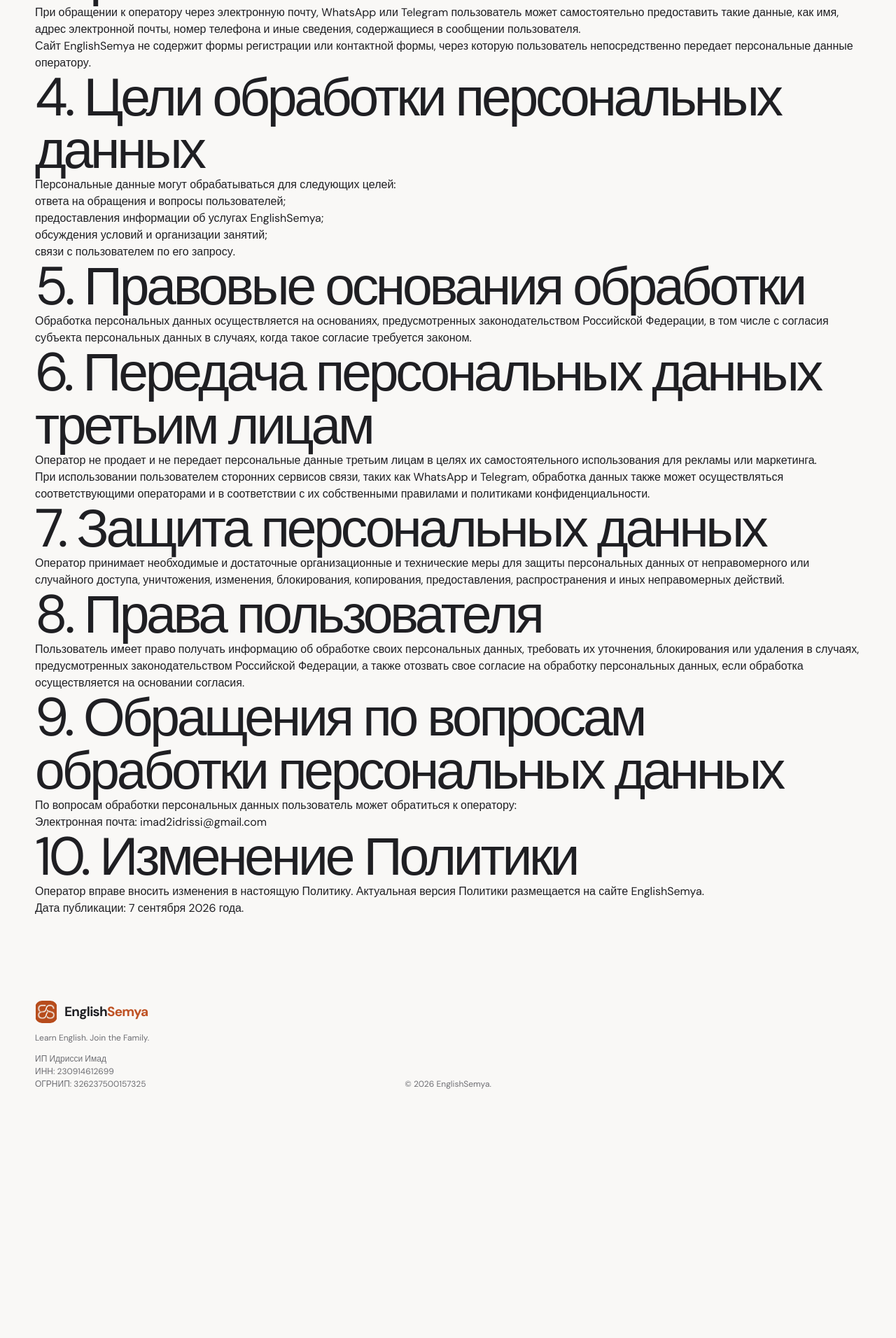
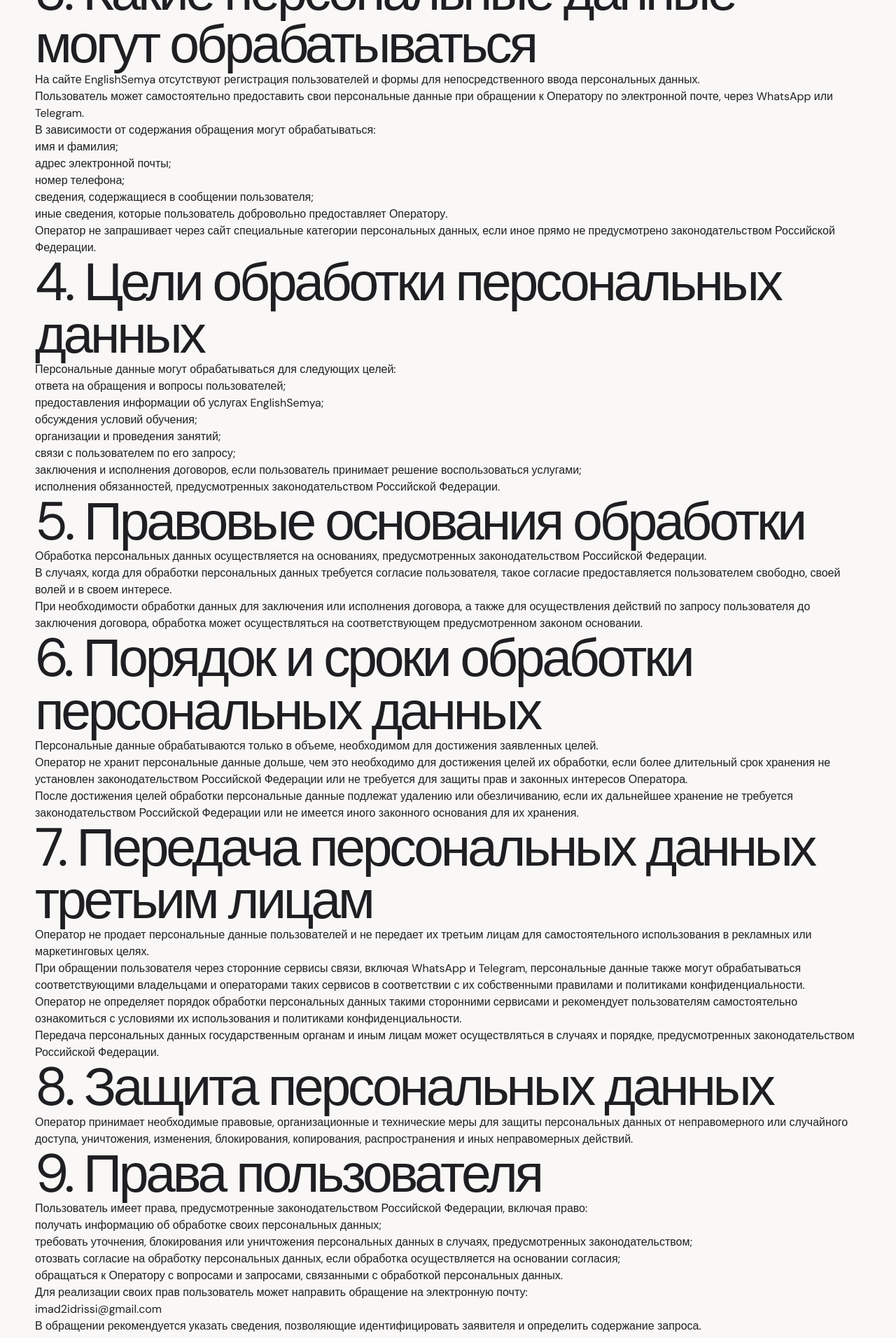
Before and after one commit to Imadoidrissi/englishsemya, a Next.js app: page /privacy-policy in a window 1280 px wide. Shown: the part 780-2692 px from the top of the page at 70% size. Before the commit the page ends 2383 px from the top, so only its background shows below. Built offline with nearby package versions, Linux system fonts and the light colour scheme; a web font is replaced by a local one.

Commit message:
Update page.tsx

```diff
--- a/src/app/privacy-policy/page.tsx
+++ b/src/app/privacy-policy/page.tsx
@@ -28,23 +28,26 @@ export default function PrivacyPolicy() {
           <p>
             Настоящая Политика обработки персональных данных определяет порядок
             обработки и защиты персональных данных пользователей сайта
-            EnglishSemya.
+            EnglishSemya: https://englishsemya.com/.
+          </p>
+
+          <p>
+            Политика разработана в соответствии с Федеральным законом от
+            27.07.2006 № 152-ФЗ «О персональных данных» и иными применимыми
+            нормативными правовыми актами Российской Федерации.
           </p>
 
           <h2>1. Общие положения</h2>
 
           <p>
-            Настоящая Политика разработана в соответствии с законодательством
-            Российской Федерации в области персональных данных и применяется к
-            информации, которую оператор может получить о пользователях сайта
-            EnglishSemya.
+            Оператор обеспечивает конфиденциальность персональных данных и
+            принимает необходимые правовые, организационные и технические меры
+            для их защиты.
           </p>
 
           <h2>2. Оператор персональных данных</h2>
 
-          <p>
-            Оператором персональных данных является:
-          </p>
+          <p>Оператором персональных данных является:</p>
 
           <p>
             <strong>ИП Идрисси Имад</strong>
@@ -52,21 +55,40 @@ export default function PrivacyPolicy() {
             ИНН: 230914612699
             <br />
             ОГРНИП: 326237500157325
+            <br />
+            Электронная почта:{" "}
+            <a href="mailto:imad2idrissi@gmail.com">
+              imad2idrissi@gmail.com
+            </a>
           </p>
 
-          <h2>3. Какие данные могут обрабатываться</h2>
+          <h2>3. Какие персональные данные могут обрабатываться</h2>
 
           <p>
-            При обращении к оператору через электронную почту, WhatsApp или
-            Telegram пользователь может самостоятельно предоставить такие
-            данные, как имя, адрес электронной почты, номер телефона и иные
-            сведения, содержащиеся в сообщении пользователя.
+            На сайте EnglishSemya отсутствуют регистрация пользователей и формы
+            для непосредственного ввода персональных данных.
           </p>
 
           <p>
-            Сайт EnglishSemya не содержит формы регистрации или контактной
-            формы, через которую пользователь непосредственно передает
-            персональные данные оператору.
+            Пользователь может самостоятельно предоставить свои персональные
+            данные при обращении к Оператору по электронной почте, через
+            WhatsApp или Telegram.
+          </p>
+
+          <p>В зависимости от содержания обращения могут обрабатываться:</p>
+
+          <ul>
+            <li>имя и фамилия;</li>
+            <li>адрес электронной почты;</li>
+            <li>номер телефона;</li>
+            <li>сведения, содержащиеся в сообщении пользователя;</li>
+            <li>иные сведения, которые пользователь добровольно предоставляет Оператору.</li>
+          </ul>
+
+          <p>
+            Оператор не запрашивает через сайт специальные категории
+            персональных данных, если иное прямо не предусмотрено
+            законодательством Российской Федерации.
           </p>
 
           <h2>4. Цели обработки персональных данных</h2>
@@ -78,77 +100,170 @@ export default function PrivacyPolicy() {
           <ul>
             <li>ответа на обращения и вопросы пользователей;</li>
             <li>предоставления информации об услугах EnglishSemya;</li>
-            <li>обсуждения условий и организации занятий;</li>
-            <li>связи с пользователем по его запросу.</li>
+            <li>обсуждения условий обучения;</li>
+            <li>организации и проведения занятий;</li>
+            <li>связи с пользователем по его запросу;</li>
+            <li>
+              заключения и исполнения договоров, если пользователь принимает
+              решение воспользоваться услугами;
+            </li>
+            <li>
+              исполнения обязанностей, предусмотренных законодательством
+              Российской Федерации.
+            </li>
           </ul>
 
           <h2>5. Правовые основания обработки</h2>
 
           <p>
             Обработка персональных данных осуществляется на основаниях,
-            предусмотренных законодательством Российской Федерации, в том числе
-            с согласия субъекта персональных данных в случаях, когда такое
-            согласие требуется законом.
-          </p>
-
-          <h2>6. Передача персональных данных третьим лицам</h2>
-
-          <p>
-            Оператор не продает и не передает персональные данные третьим лицам
-            в целях их самостоятельного использования для рекламы или
-            маркетинга.
+            предусмотренных законодательством Российской Федерации.
           </p>
 
           <p>
-            При использовании пользователем сторонних сервисов связи, таких как
-            WhatsApp и Telegram, обработка данных также может осуществляться
-            соответствующими операторами и в соответствии с их собственными
-            правилами и политиками конфиденциальности.
-          </p>
-
-          <h2>7. Защита персональных данных</h2>
-
-          <p>
-            Оператор принимает необходимые и достаточные организационные и
-            технические меры для защиты персональных данных от неправомерного
-            или случайного доступа, уничтожения, изменения, блокирования,
-            копирования, предоставления, распространения и иных неправомерных
-            действий.
-          </p>
-
-          <h2>8. Права пользователя</h2>
-
-          <p>
-            Пользователь имеет право получать информацию об обработке своих
-            персональных данных, требовать их уточнения, блокирования или
-            удаления в случаях, предусмотренных законодательством Российской
-            Федерации, а также отозвать свое согласие на обработку персональных
-            данных, если обработка осуществляется на основании согласия.
-          </p>
-
-          <h2>9. Обращения по вопросам обработки персональных данных</h2>
-
-          <p>
-            По вопросам обработки персональных данных пользователь может
-            обратиться к оператору:
+            В случаях, когда для обработки персональных данных требуется
+            согласие пользователя, такое согласие предоставляется пользователем
+            свободно, своей волей и в своем интересе.
           </p>
 
           <p>
+            При необходимости обработки данных для заключения или исполнения
+            договора, а также для осуществления действий по запросу пользователя
+            до заключения договора, обработка может осуществляться на
+            соответствующем предусмотренном законом основании.
+          </p>
+
+          <h2>6. Порядок и сроки обработки персональных данных</h2>
+
+          <p>
+            Персональные данные обрабатываются только в объеме, необходимом для
+            достижения заявленных целей.
+          </p>
+
+          <p>
+            Оператор не хранит персональные данные дольше, чем это необходимо
+            для достижения целей их обработки, если более длительный срок
+            хранения не установлен законодательством Российской Федерации или
+            не требуется для защиты прав и законных интересов Оператора.
+          </p>
+
+          <p>
+            После достижения целей обработки персональные данные подлежат
+            удалению или обезличиванию, если их дальнейшее хранение не требуется
+            законодательством Российской Федерации или не имеется иного
+            законного основания для их хранения.
+          </p>
+
+          <h2>7. Передача персональных данных третьим лицам</h2>
+
+          <p>
+            Оператор не продает персональные данные пользователей и не передает
+            их третьим лицам для самостоятельного использования в рекламных или
+            маркетинговых целях.
+          </p>
+
+          <p>
+            При обращении пользователя через сторонние сервисы связи, включая
+            WhatsApp и Telegram, персональные данные также могут обрабатываться
+            соответствующими владельцами и операторами таких сервисов в
+            соответствии с их собственными правилами и политиками
+            конфиденциальности.
+          </p>
+
+          <p>
+            Оператор не определяет порядок обработки персональных данных такими
+            сторонними сервисами и рекомендует пользователям самостоятельно
+            ознакомиться с условиями их использования и политиками
+            конфиденциальности.
+          </p>
+
+          <p>
+            Передача персональных данных государственным органам и иным лицам
+            может осуществляться в случаях и порядке, предусмотренных
+            законодательством Российской Федерации.
+          </p>
+
+          <h2>8. Защита персональных данных</h2>
+
+          <p>
+            Оператор принимает необходимые правовые, организационные и
+            технические меры для защиты персональных данных от неправомерного
+            или случайного доступа, уничтожения, изменения, блокирования,
+            копирования, распространения и иных неправомерных действий.
+          </p>
+
+          <h2>9. Права пользователя</h2>
+
+          <p>
+            Пользователь имеет права, предусмотренные законодательством
+            Российской Федерации, включая право:
+          </p>
+
+          <ul>
+            <li>
+              получать информацию об обработке своих персональных данных;
+            </li>
+            <li>
+              требовать уточнения, блокирования или уничтожения персональных
+              данных в случаях, предусмотренных законодательством;
+            </li>
+            <li>
+              отозвать согласие на обработку персональных данных, если обработка
+              осуществляется на основании согласия;
+            </li>
+            <li>
+              обращаться к Оператору с вопросами и запросами, связанными с
+              обработкой персональных данных.
+            </li>
+          </ul>
+
+          <p>
+            Для реализации своих прав пользователь может направить обращение на
+            электронную почту:
+          </p>
+
+          <p>
+            <a href="mailto:imad2idrissi@gmail.com">
+              imad2idrissi@gmail.com
+            </a>
+          </p>
+
+          <p>
+            В обращении рекомендуется указать сведения, позволяющие
+            идентифицировать заявителя и определить содержание запроса.
+          </p>
+
+          <h2>10. Обращения по вопросам обработки персональных данных</h2>
+
+          <p>
+            По вопросам обработки персональных данных, а также для реализации
+            предусмотренных законом прав пользователь может обратиться к
+            Оператору:
+          </p>
+
+          <p>
+            <strong>ИП Идрисси Имад</strong>
+            <br />
             Электронная почта:{" "}
             <a href="mailto:imad2idrissi@gmail.com">
               imad2idrissi@gmail.com
             </a>
           </p>
 
-          <h2>10. Изменение Политики</h2>
+          <h2>11. Изменение Политики</h2>
 
           <p>
-            Оператор вправе вносить изменения в настоящую Политику. Актуальная
-            версия Политики размещается на сайте EnglishSemya.
+            Оператор вправе изменять настоящую Политику в случае изменения
+            законодательства, порядка обработки персональных данных или работы
+            сайта.
+          </p>
+
+          <p>
+            Актуальная версия Политики постоянно доступна на сайте EnglishSemya.
           </p>
 
           <p className="legalDate">
-            Дата публикации: 7 сентября 2026 года.
+            Дата публикации текущей версии: 7 сентября 2026 года.
           </p>
         </div>
       </section>
```
